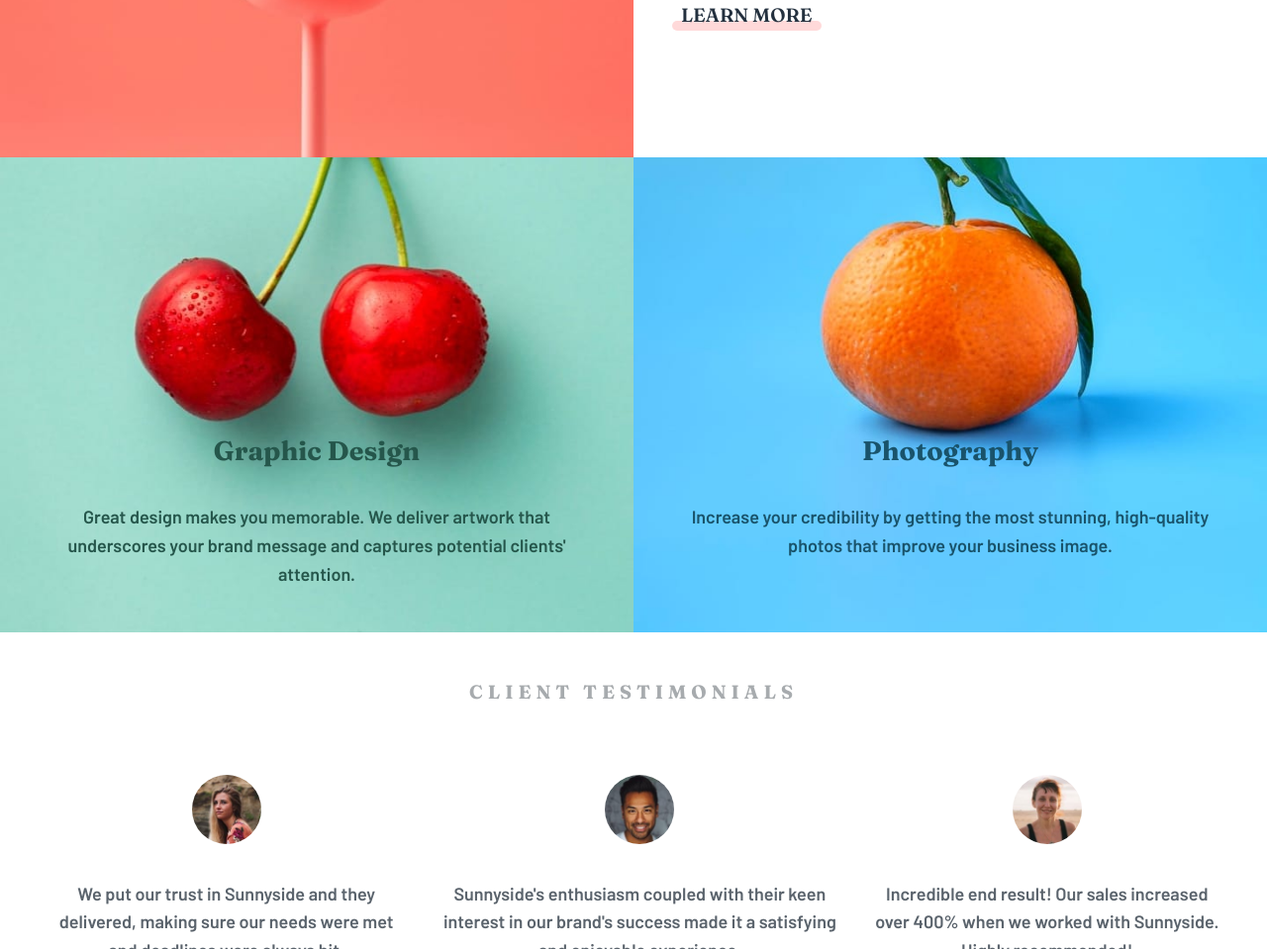
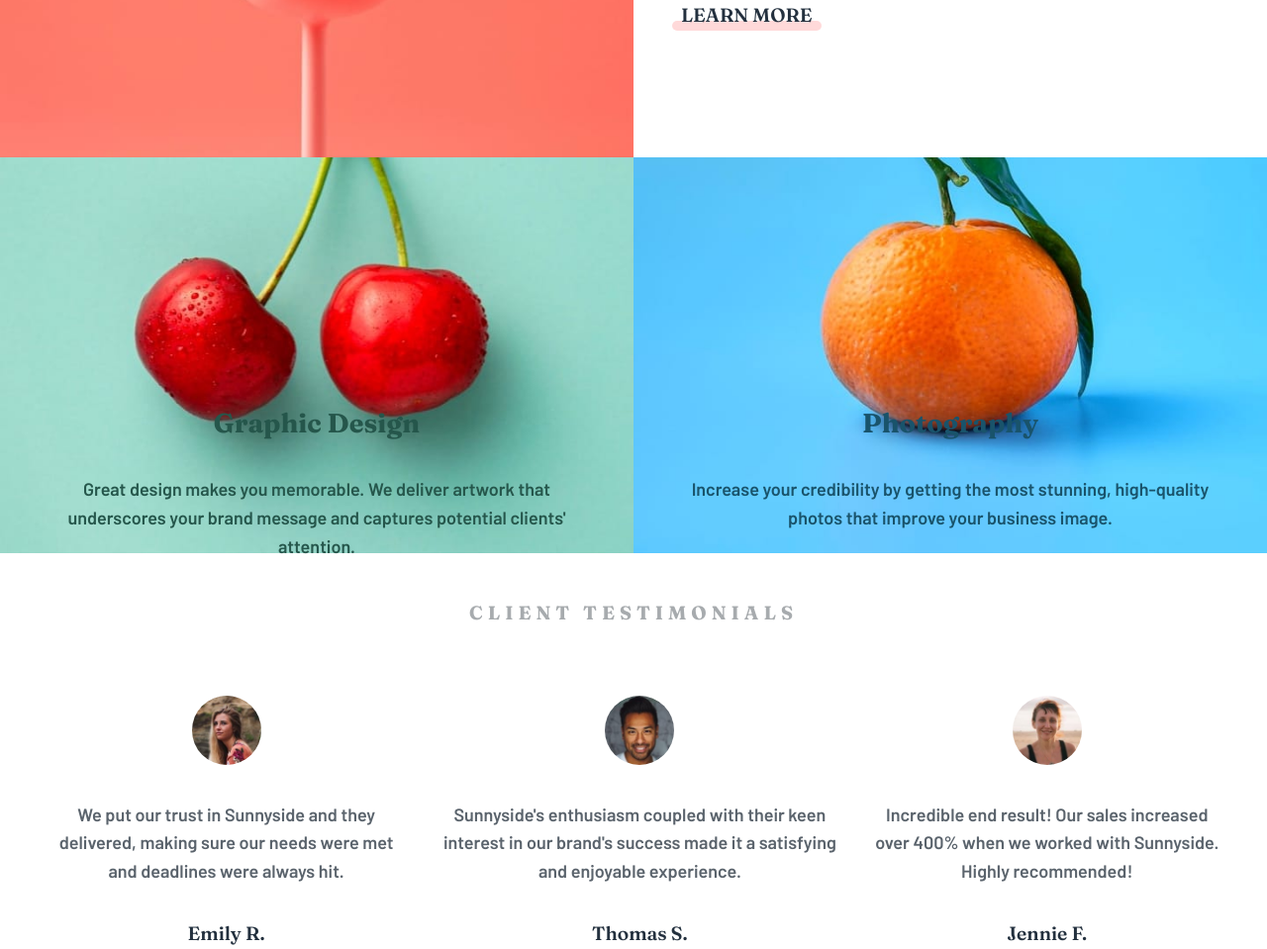
Before and after one commit to Marvin-Figueroa/sunnyside-agency-landing-page, a plain HTML site: page index.html in a window 1280 px wide. Shown: the part 1508-2467 px from the top of the page at 99% size. Drawn offline with Linux system fonts and the light colour scheme.

Commit message:
Fix layout issues

```diff
--- a/css/styles.css
+++ b/css/styles.css
@@ -233,6 +233,12 @@ body {
   justify-content: end;
   padding: 6rem 3rem;
   text-align: center;
+}
+
+.service__content {
+  display: flex;
+  flex-direction: column;
+  gap: 3rem;
 }
 
 .service--design {
@@ -536,15 +542,15 @@ body {
 
   .service {
     font-size: 1.5rem;
-    height: 60vh;
-    padding: 3rem;
+    height: 50vh;
+    padding: 2rem 4rem;
   }
 
   .service__content {
     display: flex;
     flex-direction: column;
     gap: 3rem;
-    height: 40%;
+    height: 35%;
   }
 
   .service--design {
```
